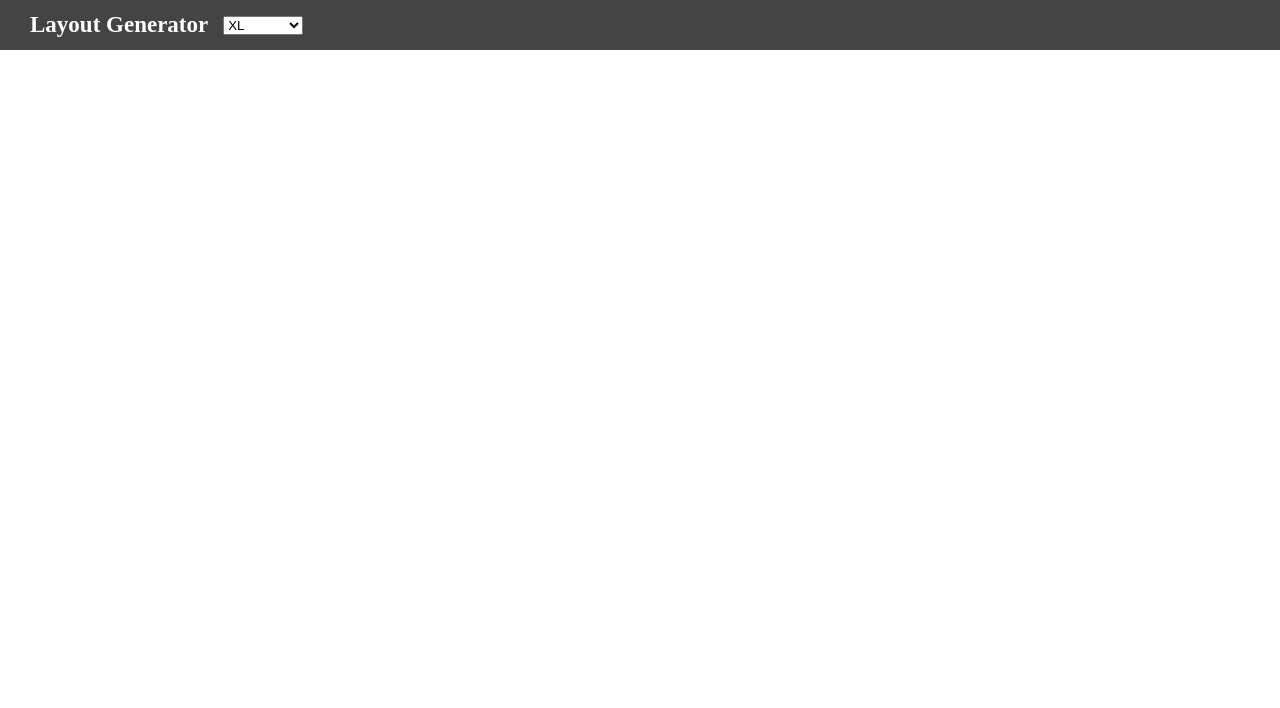
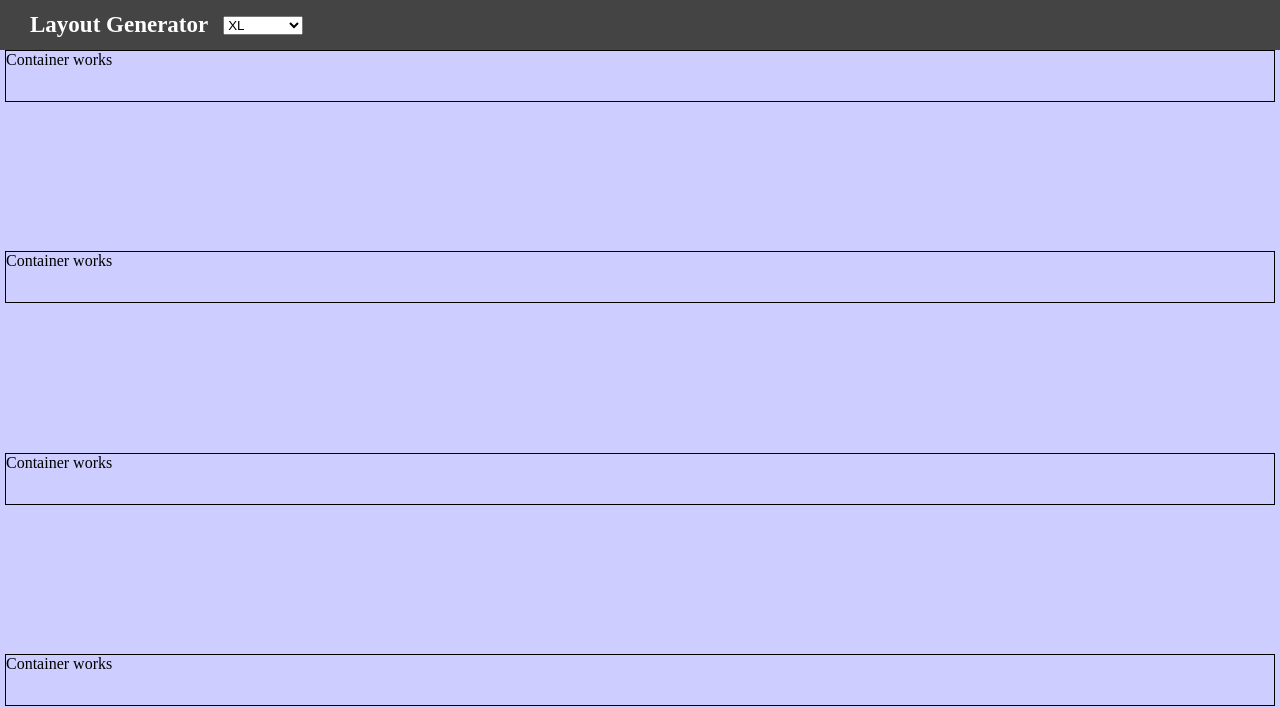
Before and after one commit to imganjgahi/Layout-Generator, a React app: page / in a window 1280 px wide. Shown: the top 708 px of the page. Built offline with nearby package versions, Linux system fonts and the light colour scheme.

Commit message:
add container component

```diff
--- a/src/Components/App.tsx
+++ b/src/Components/App.tsx
@@ -1,5 +1,6 @@
 import * as React from "react";
 import { Navbar } from "./Navbar/Navbar";
+import Container from "./Container/Container";
 
 
 
@@ -7,6 +8,9 @@ export const App = () => {
 
 
     return (
-        <Navbar />
+        <React.Fragment>
+            <Navbar />
+            <Container />
+        </React.Fragment>
     )
 };
--- /dev/null
+++ b/src/Components/Container/Container.tsx
@@ -0,0 +1,29 @@
+import * as React from 'react';
+
+export interface IProps {
+
+}
+
+export interface IState {
+
+}
+
+class Container extends React.Component<IProps, IState> {
+    constructor(props: IProps) {
+        super(props);
+        this.state = {  };
+    }
+    render() {
+        return (
+
+            <div className="container">
+                <div className="testLayout"> Container works </div>
+                <div className="testLayout"> Container works </div>
+                <div className="testLayout"> Container works </div>
+                <div className="testLayout"> Container works </div>
+            </div>
+         );
+    }
+}
+
+export default Container;
--- /dev/null
+++ b/src/Styles/Container.scss
@@ -0,0 +1,14 @@
+.container {
+    display: flex;
+    flex-wrap: wrap;
+    gap: 5px;
+    height: 100vh;
+    padding: 0 5px;
+    background-color: #cdcdff;
+}
+
+.testLayout {
+    width: 100%;
+    height: 50px;
+    border: 1px solid;
+}
--- a/src/Styles/index.scss
+++ b/src/Styles/index.scss
@@ -6,3 +6,4 @@ body {
 }
 
 @import "./Navbar.scss";
+@import "./Container.scss";
```
